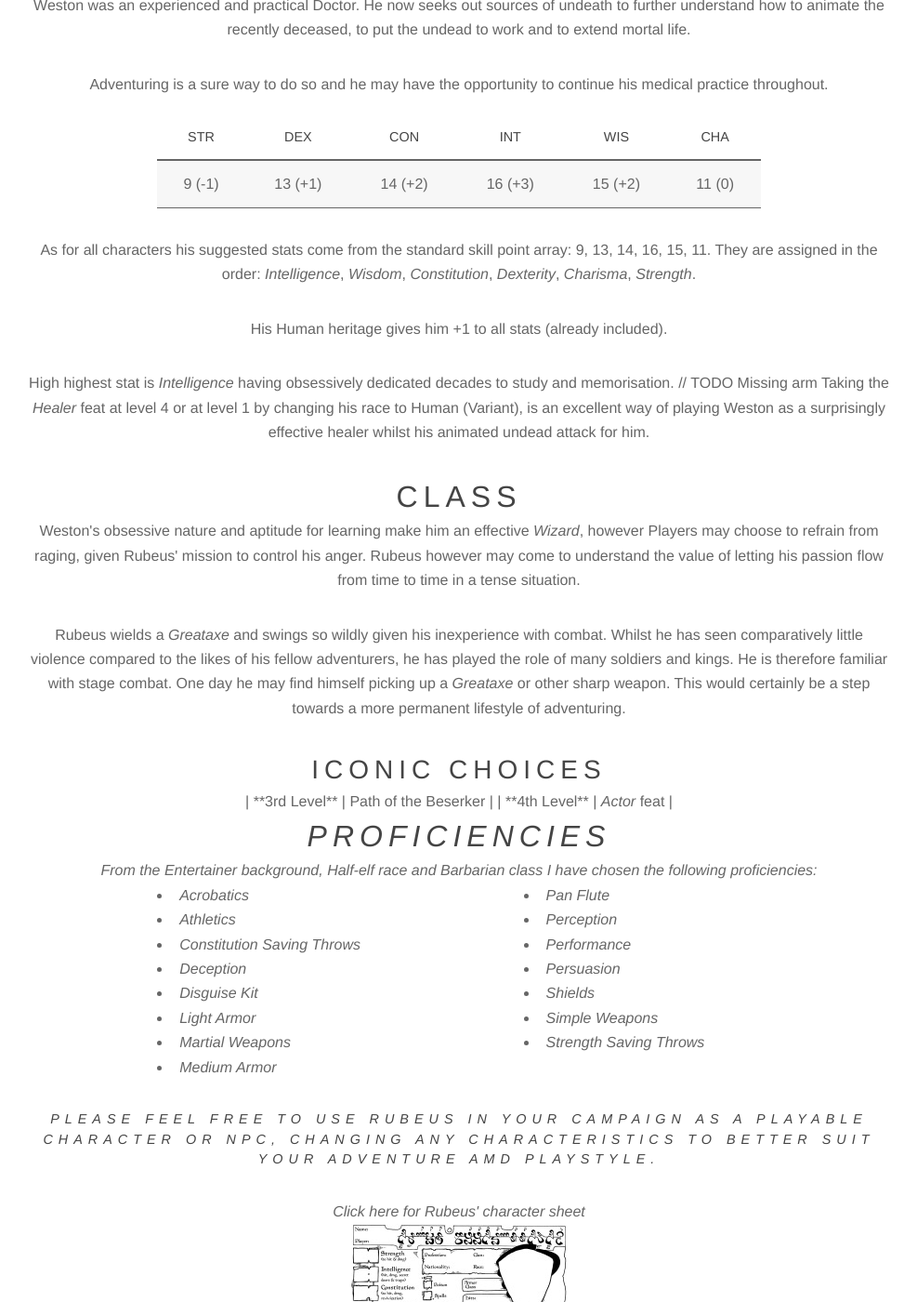
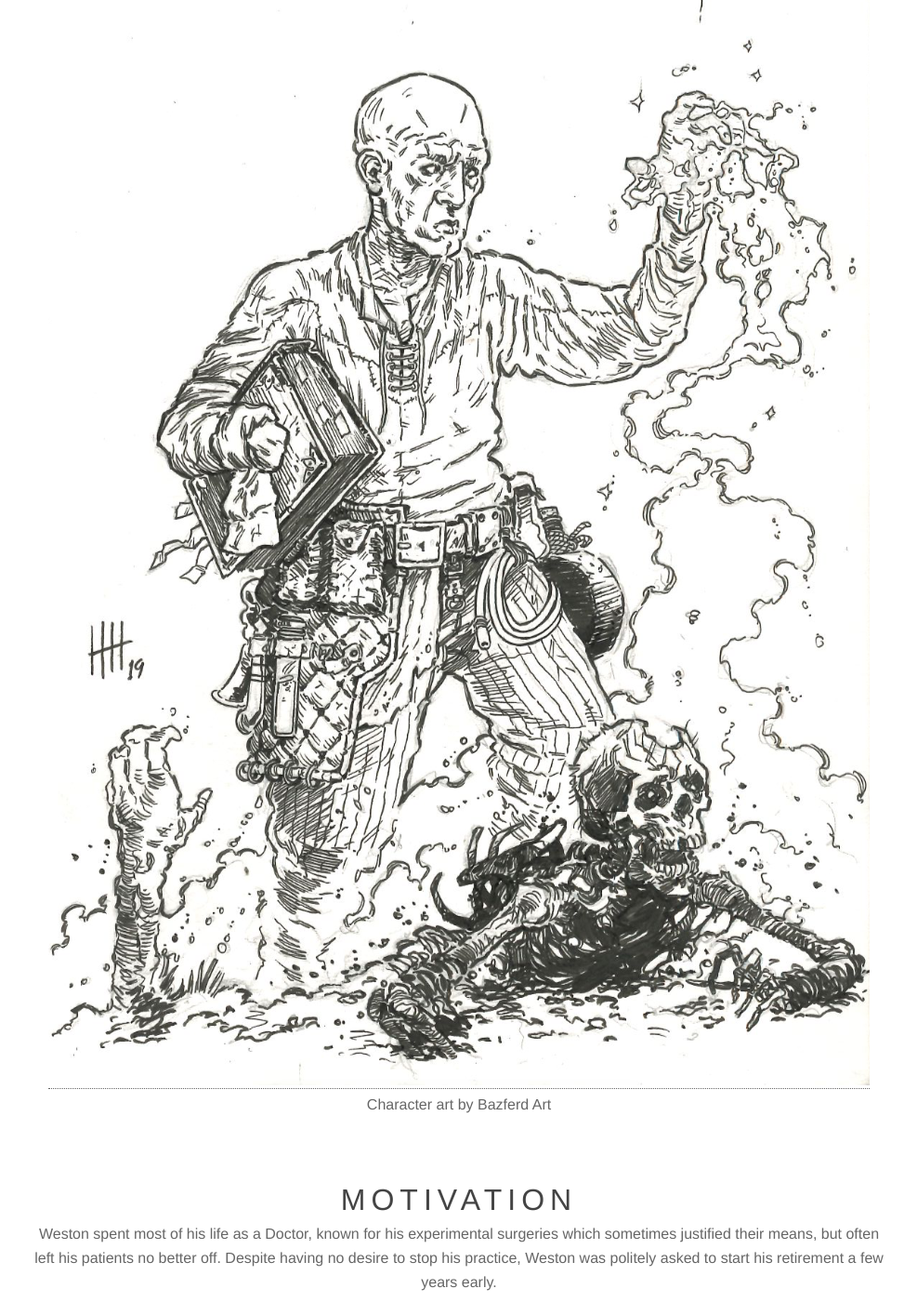
Before and after one commit to tjheslin1/dndrepository, a Jekyll site: the page built from _posts/2019-03-12-Weston-Herb.markdown, in a window 1280 px wide and 1400 px high, scrolled down 1224 px. Shown: the whole window at 93% size, without its empty margins (146-1133 px from the left). Built offline with Jekyll 4.4.1, drawn with Linux system fonts in a browser that asks for light colours; some web fonts are replaced; some of the changed text lies outside the part shown.

Commit message:
Adding Weston and updating Rubeus

```diff
--- a/_posts/2019-03-12-Weston-Herb.markdown
+++ b/_posts/2019-03-12-Weston-Herb.markdown
@@ -3,8 +3,8 @@
 title: "Weston Herb"
 permalink: /weston_herb/
 category: character
-image: "root.png"
-character-sheet: "Rubeus-Tallstag.pdf"
+image: "Weston_Herb_crop.png"
+character-sheet: "Weston-Herb.pdf"
 intro: "Doctor, Human, Necromancer"
 ---
 **Background** Sage
@@ -13,15 +13,22 @@
 
 **Class** Wizard - School of Necromancy
 
-|   **Personality Traits**  | I have read scores of books around to learn all I can in Medicine. To push my abilities further I must enhance my medical practice with the Arcane, to prolong the lives of myself and anyone willing. |
-|   **Ideals**              | Knowledge. The path to power and self-improvement is through knowledge. (Neutral). |
+**Alignment** Chaotic Good
+
+|   **Personality Traits**  | I have read scores of books to learn all I can in Medicine. To push my abilities further I must enhance my medical practice with the Arcane, to prolong the lives of myself and anyone willing. |
+|   **Ideals**              | Knowledge. The path to power and self-improvement is through knowledge. (Neutral). If I can extend my mortal life I can dedicate centuries more to aiding the sick and alieving the stresses of all people by putting the dead to work for the living. |
 |   **Bonds**               | I have an ancient text that holds terrible secrets that must not fall into the wrong hands. |
 |   **Flaws**               | I am easily distracted by the promise of information. Unlocking an ancient mystery is worth the price of altering civilization as we know it. |
 
+<div class="padding-below">
+<a href="{{ site.baseurl }}/images/Weston_Herb.png"><img src="{{ site.baseurl }}/images/Weston_Herb.png"></a>
+<p>Character art by Bazferd Art</p>
+</div>
+
 <h1>Motivation</h1>
 
-Weston spent most of his life as a Doctor, known for his experimental surgeries which sometimes justified their means, but often left his patients no better off.
-Despite having no desire to stop his practice, Weston was politely asked to start his retirement a few years early.
+<p>Weston spent most of his life as a Doctor, known for his experimental surgeries which sometimes justified their means, but often left his patients no better off.
+Despite having no desire to stop his practice, Weston was politely asked to start his retirement a few years early.</p>
 
 <h1>Abilities</h1>
 
@@ -33,64 +40,54 @@
 |:-----:|:-----:|:-----:|:-----:|:-----:|:-----:|
 | 9 (-1) | 13 (+1) | 14 (+2) | 16 (+3) | 15 (+2) | 11 (0) |
 
-<p>As for all characters his suggested stats come from the standard skill point array: 9, 13, 14, 16, 15, 11.
-They are assigned in the order: <i>Intelligence</i>, <i>Wisdom</i>, <i>Constitution</i>, <i>Dexterity</i>, <i>Charisma</i>, <i>Strength</i>.
+<p>As for all characters his suggested stats come from the standard skill point array: 15, 14, 13, 12, 10, 8.
+They are assigned in the order: <i>Intelligence</i>, <i>Wisdom</i>, <i>Constitution</i>, <i>Dexterity</i>, <i>Charisma</i>, <i>Strength</i>.</p>
 
-<p>His Human heritage gives him +1 to all stats (already included).
+<p>His Human heritage gives him +1 to all stats (already included).</p>
 
-<p>High highest stat is <i>Intelligence</i> having obsessively dedicated decades to study and memorisation.
+<p>Weston's highest stat is <i>Intelligence</i>, having obsessively dedicated decades to study and memorisation.
+His lowest stat is <i>Strength</i>, this reflects his missing arm as seen in the artwork.
+Players can choose to start without his right arm, giving him <i>Disadvantage</i> on all <i>Strength</i> checks and saving throws.
+If opting to have Weston's right arm lost, one explanation is that he lost it in the <i>Tomb of the Nine Gods</i> in Chult, whilst investigating the secrets of preserving life and the animation of the dead.</p>
 
-// TODO Missing arm
+<p>Taking the <i>Healer</i> feat at level 4 or at level 1 by changing his race to Human (Variant), is an excellent way of playing Weston as a surprisingly
+effective healer on the battlefield whilst his animated undead attack on his behalf.</p>
 
-Taking the <i>Healer</i> feat at level 4 or at level 1 by changing his race to Human (Variant), is an excellent way of playing Weston as a surprisingly effective healer whilst his animated undead attack for him.
+Later spells like <i>Catnap</i> and <i>Life Transference</i> tie really well into his role as a Doctor.</p>
 
 <h1>Class</h1>
 
-<p>Weston's obsessive nature and aptitude for learning make him an effective <i>Wizard</i>, however
-Players may choose to refrain from raging, given Rubeus' mission to control his anger.
-Rubeus however may come to understand the value of letting his passion flow from time to time in a tense situation.</p>
-
-<p>Rubeus wields a <i>Greataxe</i> and swings so wildly given his inexperience with combat. Whilst he has seen comparatively little violence compared to the likes of his fellow adventurers,
-he has played the role of many soldiers and kings. He is therefore familiar with stage combat.
-One day he may find himself picking up a <i>Greataxe</i> or other sharp weapon.
-This would certainly be a step towards a more permanent lifestyle of adventuring.</p>
+<p>Weston's obsessive nature and aptitude for learning make him an effective <i>Wizard</i>,
+however he's unlikely to use <i>Evocation</i> spells like <i>Fireball</i>,
+preferring more subtle spells to contribute to a fight like <i>Blindness/Deafness</i>.</p>
 
 <h2>Iconic choices</h2>
 
-|   **3rd Level**   | Path of the Beserker |
-|   **4th Level**   | <i>Actor</i> feat |
-
-<i><i/>
+|   **2nd Level**   | School of Necromancy |
+|   **4th Level**   | <i>Healer</i> feat |
+|   **5th Level**   | Spells: Animate Dead, Catnap |
 
 <h1>Proficiencies</h1>
 
-From the <i>Entertainer</i> background, <i>Half-elf</i> race and <i>Barbarian</i> class I have chosen the following proficiencies:
+From the <i>Sage</i> background, <i>Human</i> race and <i>Wizard</i> class I have chosen the following proficiencies:
 
 <div class="bullet-list">
 <ul>
-    <li>Acrobatics</li>
-    <li>Athletics</li>
-    <li>Constitution Saving Throws</li>
-    <li>Deception</li>
-    <li>Disguise Kit</li>
-    <li>Light Armor</li>
-    <li>Martial Weapons</li>
-    <li>Medium Armor</li>
-    <li>Pan Flute</li>
-    <li>Perception</li>
-    <li>Performance</li>
-    <li>Persuasion</li>
-    <li>Shields</li>
+    <li>Arcana</li>
+    <li>History</li>
+    <li>Investigation</li>
+    <li>Medicine</li>
+    <li>Intelligence Saving Throws</li>
+    <li>Wisdom Saving Throws</li>
     <li>Simple Weapons</li>
-    <li>Strength Saving Throws</li>
 </ul>
 </div>
 
 <div class="padding-below">
-<h5><i>Please feel free to use Rubeus in your campaign as a playable character or NPC, changing any characteristics to better suit your adventure amd playstyle.</i></h5>
+<h5><i>Please feel free to use Weston in your campaign as a playable character or NPC, changing any characteristics to better suit your adventure amd playstyle.</i></h5>
 </div>
 
 <figure>
-<figcaption>Click here for Rubeus' character sheet</figcaption>
+<figcaption>Click here for Weston's character sheet</figcaption>
 <a href="{{ site.baseurl }}/character-sheets/{{ page.character-sheet }}"><img src="{{ site.baseurl }}/images/character-sheet-logo.jpg" alt=""></a>
 </figure>
```
Also changed, not shown: _posts/2018-03-30-Rubeus-Tallstag.markdown (+11 -11 lines), images/Weston_Herb.png (added), images/Weston_herb_crop.png (added), 1 other file.
